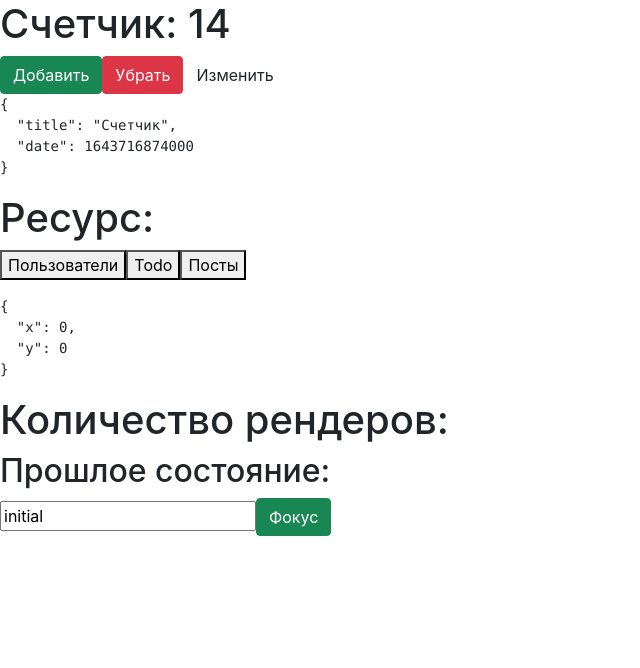
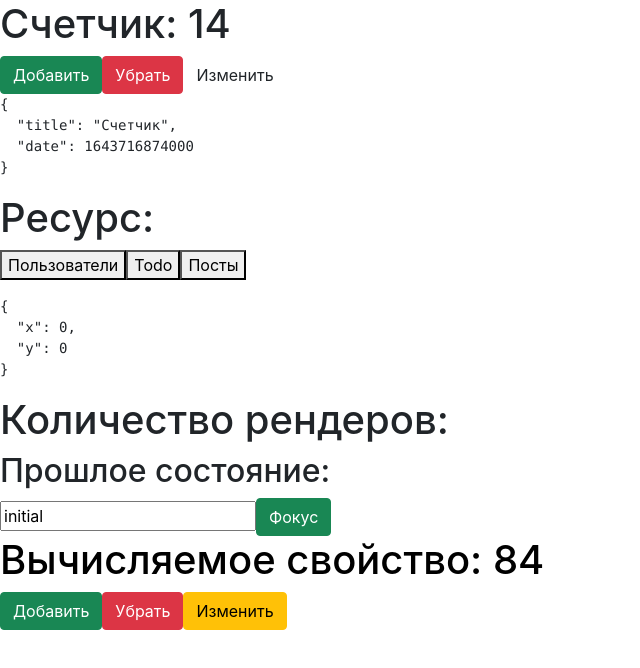
Before and after one commit to nacukisubaru/vladlen-react-hooks-practic, a React (Create React App) app: page / in a window 1280 px wide. Shown: the top 668 px of the page, without its empty margins (0-640 px from the left). Built offline with nearby package versions, Linux system fonts and the light colour scheme; no server answers.

Commit message:
useMemo и работа с ним

```diff
--- a/src/App.js
+++ b/src/App.js
@@ -4,6 +4,7 @@
 import Counter from './examples/state';
 import Users from './examples/users';
 import CounterUseRef from './examples/effect';
+import MemoCounter from './examples/memo';
 
 function App() {
 
@@ -13,6 +14,7 @@
    <Counter />
    <Users />
    <CounterUseRef />
+   <MemoCounter />
    </div>
   );
 }
--- /dev/null
+++ b/src/examples/memo.js
@@ -0,0 +1,40 @@
+import React, {useState, useMemo, useEffect} from "react";
+
+function complexCompute(num) {
+    let i = 0
+    while (i < 1000000000) i++
+    return num * 2
+}
+
+export default function MemoCounter() {
+    const [number, setNumber] = useState(42)
+    const [colored, setColored] = useState(false)
+
+    //useMemo - memo от memorize запомнить нужен для кеширования состояния
+    //работает это так нажимаем на кнопку добавить и изменение стилей не происходит так как стили
+    //работают с состоянием colored если жмем изменить то меняется только стиль вычисления над number не происходят
+    const styles = useMemo(() => ({
+        color: colored ? 'darkred' : 'black'
+    }), [colored])
+
+    //используется для оптимизации передаем вторым параметром состояние с которым работаем
+    //и функция которая проводит какие то вычисления над состоянием работает только в рамках одного state
+    //в нашем случае number при нажатии на кнопку изменить цвет изменения будут срабатывать сразу а при изменении числа будет задержка
+    //так как вызывается complexCompute
+    const computed = useMemo(() => {
+       return complexCompute(number)
+    }, [number])
+
+    useEffect(() => {
+        console.log('Styles changed')
+    }, [styles])
+
+    return (
+        <div>
+            <h1 style={styles}>Вычисляемое свойство: {computed}</h1>
+            <button className={'btn btn-success'} onClick={() => setNumber(prev => prev + 1)}>Добавить</button>
+            <button className={'btn btn-danger'} onClick={() => setNumber(prev => prev - 1)}>Убрать</button>
+            <button className={'btn btn-warning'} onClick={() => setColored(prev => !prev)}>Изменить</button>
+        </div>
+    )
+}
```
